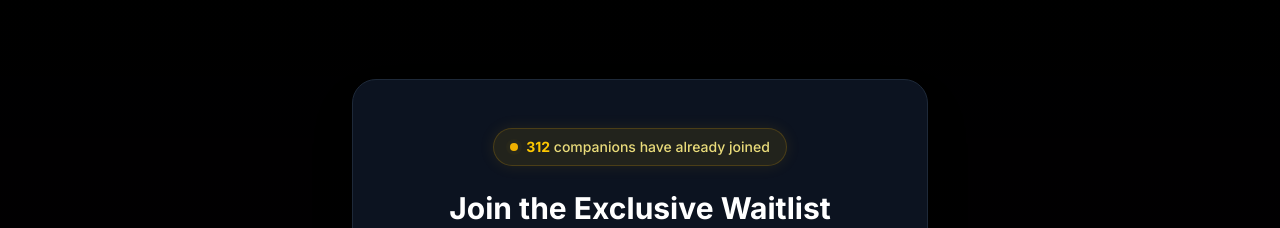
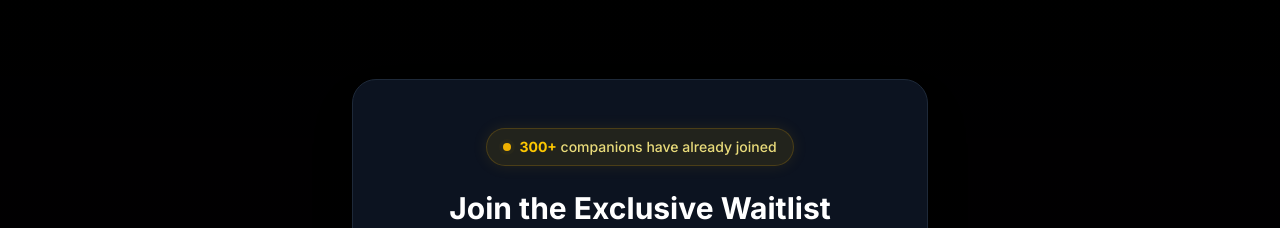
Before and after one commit to ElijahMsheliza/VelvetAssist, a Next.js app: page / in a window 1280 px wide. Shown: the part 4200-4428 px from the top of the page. Built offline with nearby package versions, Linux system fonts and the light colour scheme; a web font is replaced by a local one.

Commit message:
Feat: Update waitlist counter to static 300+

```diff
--- a/components/WaitlistCounter.tsx
+++ b/components/WaitlistCounter.tsx
@@ -4,7 +4,7 @@ import { motion } from "framer-motion"
 import { Users } from "lucide-react"
 
 interface WaitlistCounterProps {
-    count: number
+    count: string | number
 }
 
 export default function WaitlistCounter({ count }: WaitlistCounterProps) {
@@ -22,7 +22,7 @@ export default function WaitlistCounter({ count }: WaitlistCounterProps) {
                     <span className="relative inline-flex rounded-full h-2 w-2 bg-yellow-500"></span>
                 </span>
                 <span className="text-sm font-medium text-yellow-200/90">
-                    <span className="font-bold text-yellow-400">{count.toLocaleString()}</span> companions have already joined
+                    <span className="font-bold text-yellow-400">{count}</span> companions have already joined
                 </span>
             </div>
         </motion.div>
--- a/components/WaitlistForm.tsx
+++ b/components/WaitlistForm.tsx
@@ -49,7 +49,7 @@ export default function WaitlistForm() {
                 >
                     {!success ? (
                         <>
-                            <WaitlistCounter count={312} />
+                            <WaitlistCounter count="300+" />
                             <h2 className="text-3xl font-bold text-white mb-4">Join the Exclusive Waitlist</h2>
                             <p className="text-gray-400 mb-8">
                                 We are currently accepting a limited number of beta users. Secure your spot today.
```
